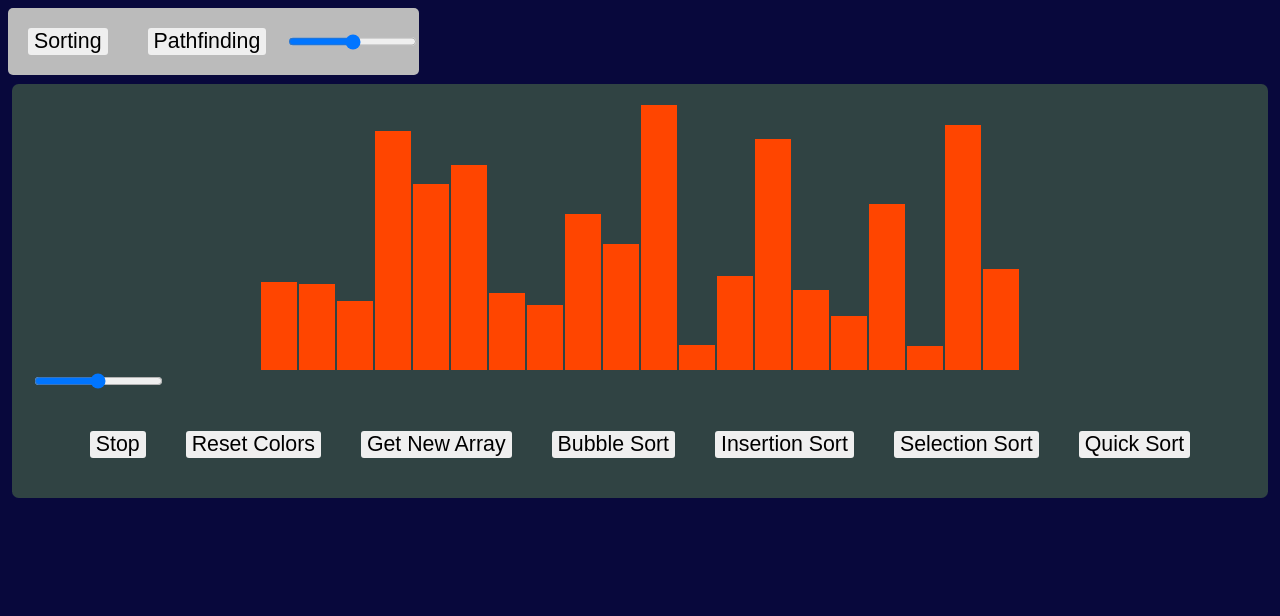
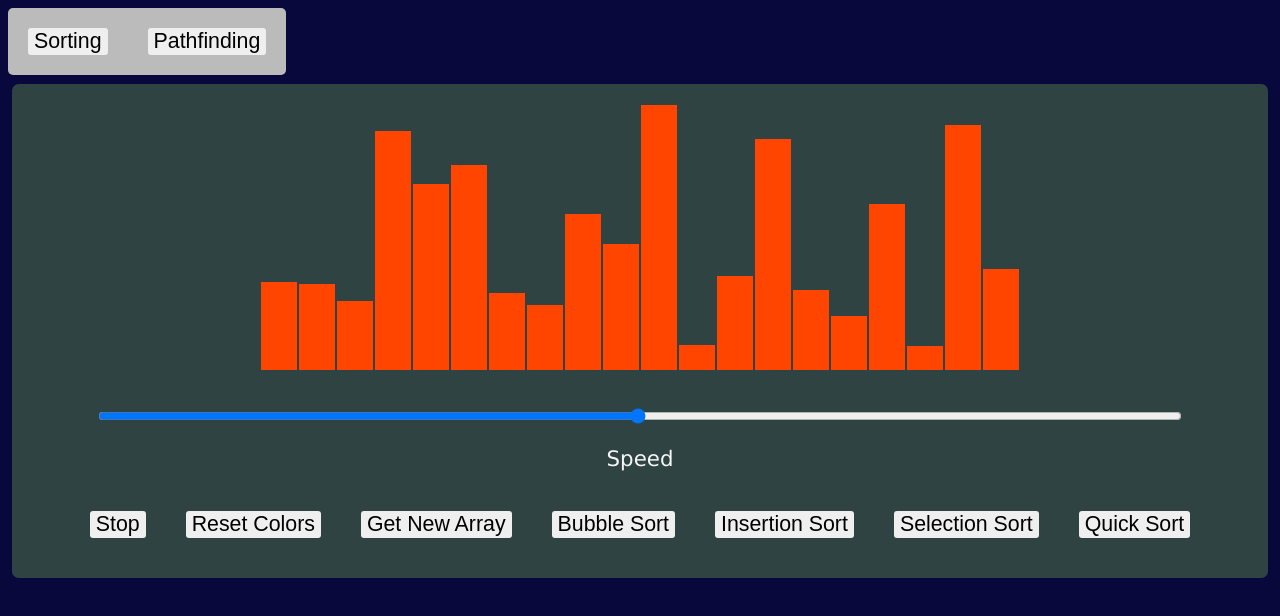
Before and after one commit to johnpatrickanders/goAlgo, a React (Create React App) app in the folder client/: page / in a window 1280 px wide. Shown: the top 616 px of the page. Built offline with nearby package versions, Linux system fonts and the light colour scheme.

Commit message:
center speed slider

```diff
--- a/client/src/SortingViz/SortingViz.css
+++ b/client/src/SortingViz/SortingViz.css
@@ -1,5 +1,6 @@
 body {
   background-color:  rgb(8, 8, 60);
+  font-family: "Geneva";
 }
 
 .algo-container {
@@ -49,3 +50,19 @@ button {
 button:hover {
   background-color: peachpuff;
 }
+
+.slidercontainer {
+  display: flex;
+  flex-direction: column;
+  align-self: center;
+  margin-top: 35px;
+  width: 85vw;
+}
+
+.sliderlabel {
+  font-size: 16pt;
+  display: center;
+  margin-top: 20px;
+  align-self: center;
+  color: whitesmoke;
+}
--- a/client/src/SortingViz/SortingViz.js
+++ b/client/src/SortingViz/SortingViz.js
@@ -81,7 +81,7 @@ export default function SortingViz() {
             const tempHeight = barOne.height;
             barOne.height = barTwo.height;
             barTwo.height = tempHeight;
-            barOne.backgroundColor = 'purple';
+            barOne.backgroundColor = 'white';
           }
         }, i * convertedSpeed);
       }
@@ -249,8 +249,17 @@ export default function SortingViz() {
           </div>
         ))}
       </div>
-      <div className="slidecontainer">
-        <input onChange={handleChange} type="range" min="1" max="300" value={SPEED} className="slider" id="myRange" />
+      <div className="slidercontainer">
+        <input onChange={handleChange}
+          type="range"
+          min="1"
+          max="300"
+          value={SPEED}
+          className="slider"
+          id="myRange"
+          name='Speed'
+        />
+        <label className='sliderlabel' for='myRange'>Speed</label>
       </div>
       <div className="buttons">
         <button onClick={stop}>Stop</button>
--- a/client/src/SortingViz/insertionSort.js
+++ b/client/src/SortingViz/insertionSort.js
@@ -4,13 +4,14 @@ export default function insertionSort(array) {
   const animations = [];
   for (let i = 1; i < array.length; i++) {
     let j = i;
-    const animation = {}
+    let animation = {}
     animation.comparison = [j, j - 1];
     animation.swap = [0, 0];
     animations.push(animation);
 
     while (j > 0 && array[j] < array[j - 1]) {
       swap(j, j - 1, array);
+      animation.comparison = [j, j - 1];
       animation.swap = [i, j - 1];
       j -= 1;
       animations.push(animation);
@@ -19,6 +20,7 @@ export default function insertionSort(array) {
     //   animation.swap = [0, 0]
     // }
   }
+  console.log(animations)
   return framerize(animations);
 }
 
--- a/client/src/layout/NavBar.css
+++ b/client/src/layout/NavBar.css
@@ -4,16 +4,6 @@
   display: flex;
   justify-self: flex-start;
   border-radius: 5px;
-  /* margin: 10; */
+  /* margin-left: 9; */
   /* padding: 0 */
 }
-
-.slidecontainer {
-  display: flex;
-  justify-items: flex-end;
-  width: 30%; /* Width of the outside container */
-}
-
-.hidden {
-  visibility: hidden;
-}
--- a/client/src/layout/NavBar.js
+++ b/client/src/layout/NavBar.js
@@ -22,7 +22,6 @@ export default function NavBar() {
       <button onClick={handleClickPath}>
         Pathfinding
         </button>
-      {history.location.pathname !== '/pathfinding' ? <Slider /> : null}
     </nav>
   )
 }
```
